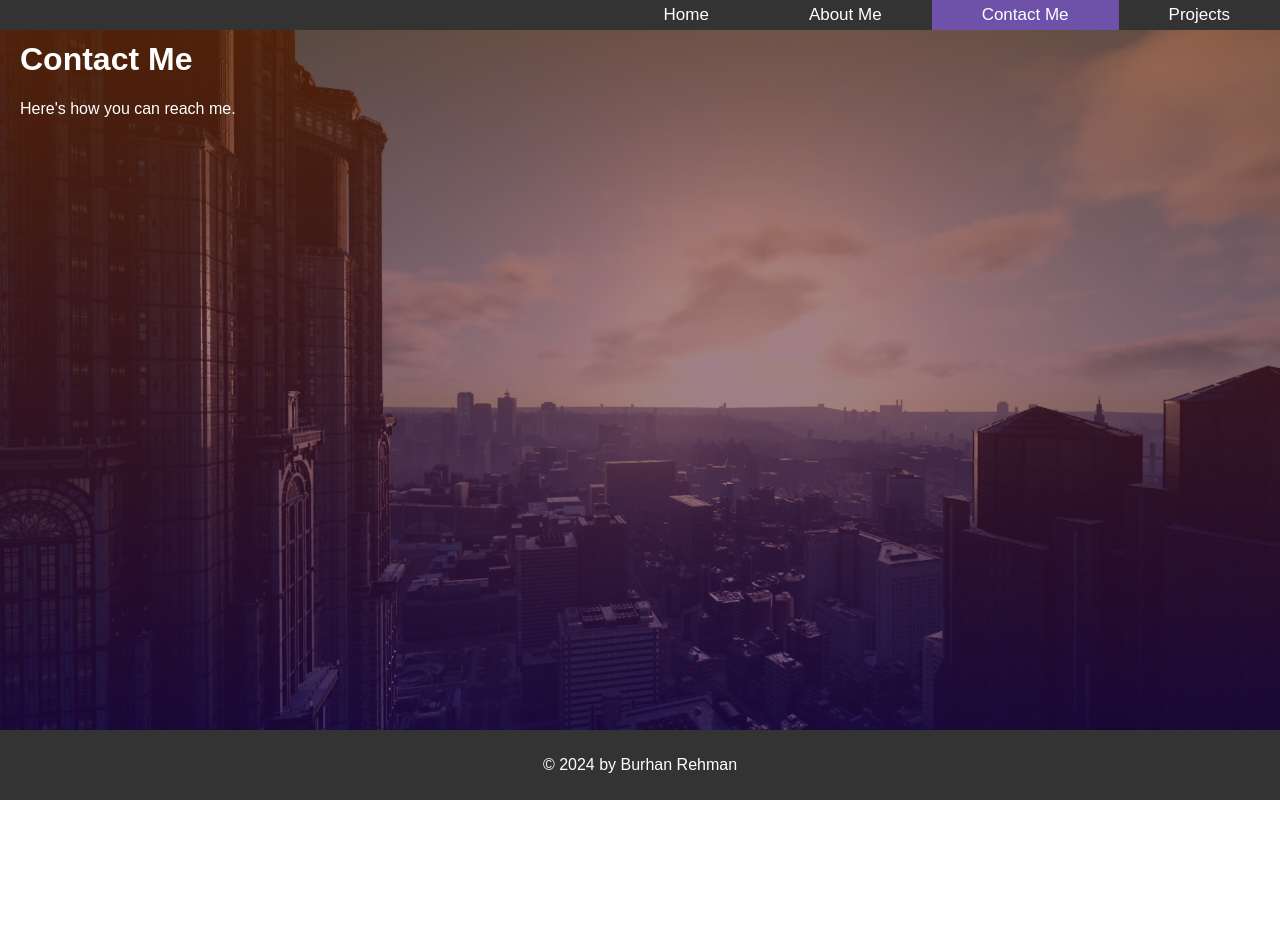
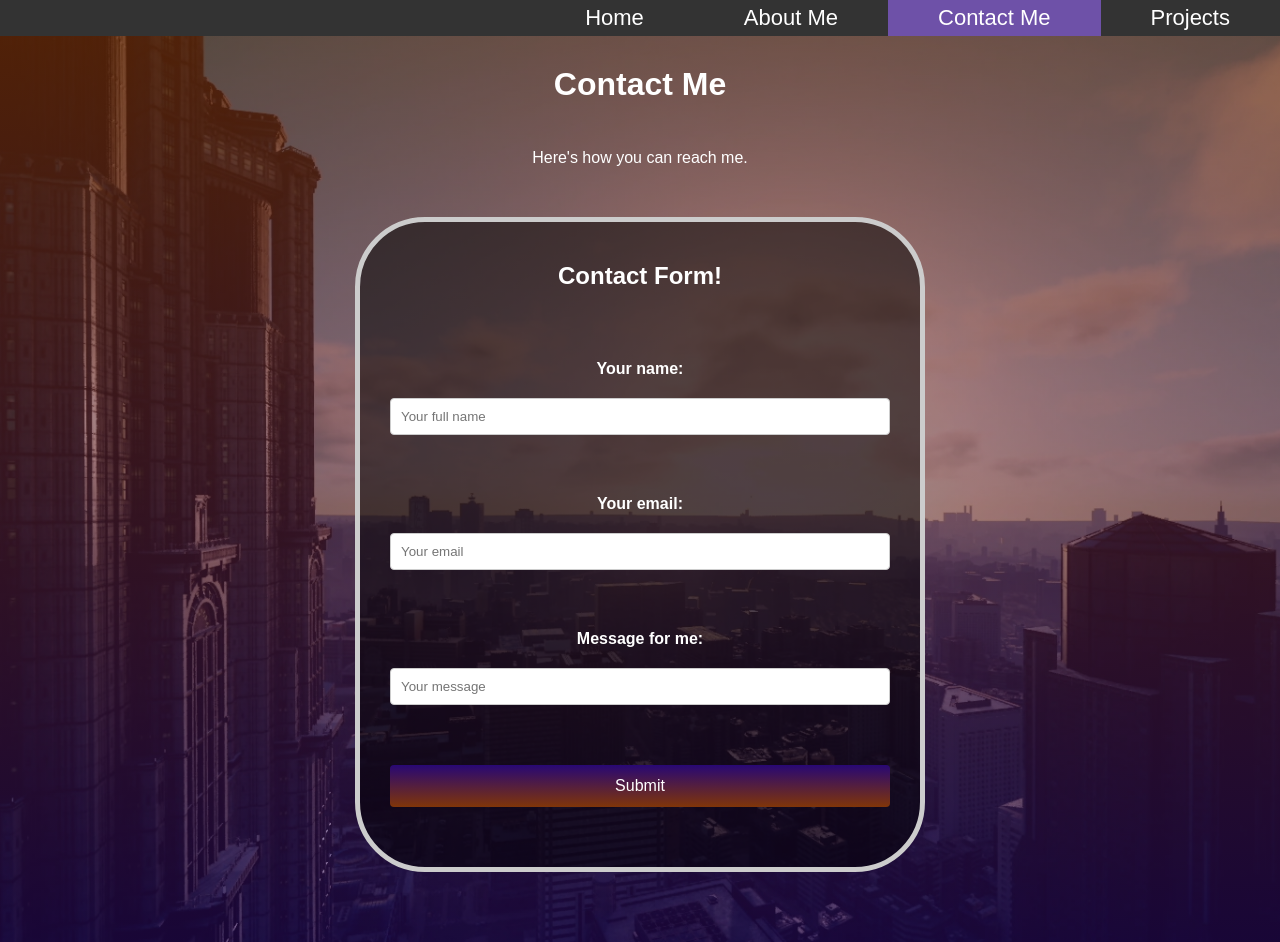
Before and after one commit to BurhanCheese/Chezpository, a plain HTML site: page contact.html in a window 1280 px wide. Shown: the top 942 px of the page. Before the commit the page ends 800 px from the top, so only its background shows below. Drawn offline with Linux system fonts and the light colour scheme.

Commit message:
further progress on contact me page

```diff
--- a/contact.html
+++ b/contact.html
@@ -17,8 +17,25 @@
     </header>
 
     <main>
-        <h1>Contact Me</h1>
-        <p>Here's how you can reach me.</p>
+        <h1 class="contact">Contact Me</h1>
+        <p class="contact">Here's how you can reach me.</p>
+
+        <form class="contact-form" method="get">
+            <h2>Contact Form!</h2>
+
+            <label for="name">Your name:</label>
+            <input type="text" placeholder="Your full name" required>
+
+            <label for="email">Your email:</label>
+            <input type="text" placeholder="Your email" required>
+
+            <label for="message">Message for me:</label>
+            <input type="text" placeholder="Your message" required>
+
+            <button type="submit">Submit</button>
+        </form>
+
+
     </main>
 
     <footer>
--- a/style.css
+++ b/style.css
@@ -4,7 +4,7 @@ body {
     font-family: Arial, sans-serif;
     color: #ffffff;
     background-image:
-        linear-gradient(rgba(128, 53, 9, 0.644), rgba(40, 8, 116, 0.5)), /* Gradient overlay */
+        linear-gradient(rgba(128, 53, 9, 0.644), rgba(40, 8, 116, 0.5)),
         url('insomnia.webp');
     background-size: cover;
     background-position: center;
@@ -14,7 +14,41 @@ body {
     min-height: 100vh;
 }
 
+nav {
+    width: 100%;
+    min-height: 3.5%;
+    position: fixed;
+    overflow: hidden;
+    background-color: #333;
+}
+
+nav a {
+    float: right;
+    color: #ffffff;
+    text-align: center;
+    padding: 5px 50px;
+    text-decoration: none;
+    font-size: 22px;
+}
+
+nav a:hover {
+    background-color: #D68440;
+    color: rgb(255, 255, 255);
+}
+
+nav a.active {
+    background-color: #6E51A8;
+    color: rgb(255, 255, 255);
+}
+
+main {
+    flex: 1;
+    padding: 20px;
+    color:#ffffff;
+}
+
 .home {
+    font-size: 2.3vw;
     position: absolute;
     top: 40%;
     left: 50%;
@@ -28,7 +62,9 @@ body {
 }
 
 .home2 {
+    font-size: 1vw;
     position: absolute;
+    margin-top: 20px;
     top: 50%;
     left: 50%;
     transform: translate(-50%, -50%);
@@ -67,7 +103,7 @@ img {
 
 .about-content p {
     flex: 1;
-    font-size: 25px;
+    font-size: 2vw;
     color: #ffffff;
     margin: 0;
     padding: 20px;
@@ -97,6 +133,67 @@ img {
     border-radius: 8px;
 }
 
+.contact {
+    text-align: center;
+    padding-top: 2%;
+}
+
+.contact-form {
+    max-width: 500px;
+    margin: 50px auto;
+    padding: 20px 30px;
+    border: 5px solid #ccc;
+    border-radius: 70px;
+    background-color: rgba(0, 0, 0, 0.5);
+  }
+
+  .contact-form h2 {
+    text-align: center;
+    margin-bottom: 70px;
+    color: #fff;
+  }
+
+  .contact-form label {
+    text-align: center;
+    margin-bottom: 15px;
+    display: block;
+    margin-top: 20px;
+    font-weight: bold;
+  }
+
+  .contact-form input,
+  .contact-form textarea {
+    width: 100%;
+    padding: 10px;
+    margin-top: 5px;
+    margin-bottom: 40px;
+    box-sizing: border-box;
+    border: 1px solid #ccc;
+    border-radius: 4px;
+  }
+
+  .contact-form button {
+    margin-top: 20px;
+    width: 100%;
+    padding: 12px;
+    background:linear-gradient(rgba(40, 8, 116),rgba(128, 53, 9));
+    color: #fff;
+    border: none;
+    border-radius: 4px;
+    font-size: 16px;
+    cursor: pointer;
+    margin-bottom: 40px;
+  }
+
+  .contact-form button:hover {
+    background: #0e24a0;
+  }
+
+  .projects {
+    text-align: center;
+    padding-top: 2%;
+  }
+
 h1 {
     color: #ffffff;
 }
@@ -107,38 +204,6 @@ p {
 }
 
 
-nav {
-    width: 100%;
-    position: fixed;
-    overflow: hidden;
-    background-color: #333;
-}
-
-nav a {
-    float: right;
-    color: #ffffff;
-    text-align: center;
-    padding: 5px 50px;
-    text-decoration: none;
-    font-size: 17px;
-}
-
-nav a:hover {
-    background-color: #D68440;
-    color: rgb(255, 255, 255);
-}
-
-nav a.active {
-    background-color: #6E51A8;
-    color: rgb(255, 255, 255);
-}
-
-main {
-    flex: 1;
-    padding: 20px;
-    color:#b3ff00;
-}
-
 footer {
     background-color: #333;
     color: #ffffff;
@@ -147,6 +212,6 @@ footer {
 }
 
 footer a {
-    color: #b3ff00;
+    color: #ffffff;
     text-decoration: none;
 }
```
Also changed, not shown: home.html (+2 -2 lines), projects.html (+2 -2 lines).
